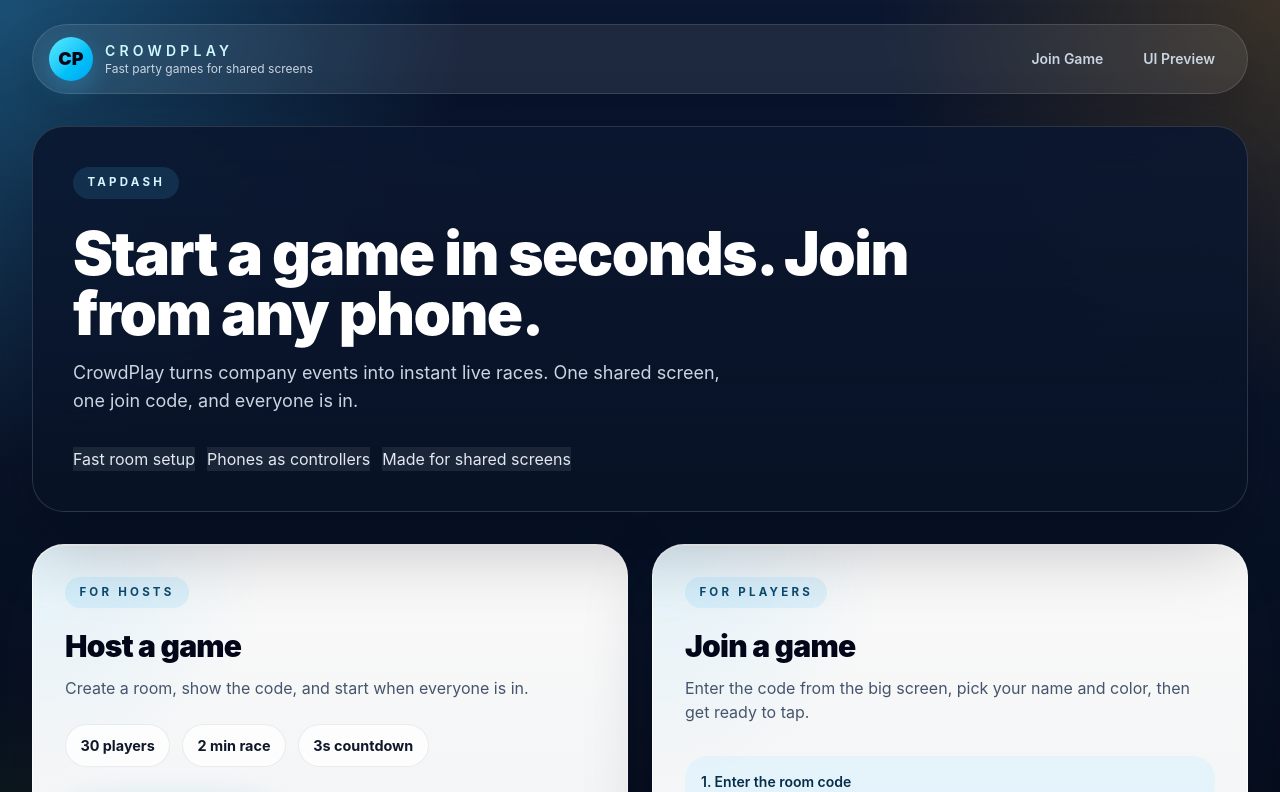
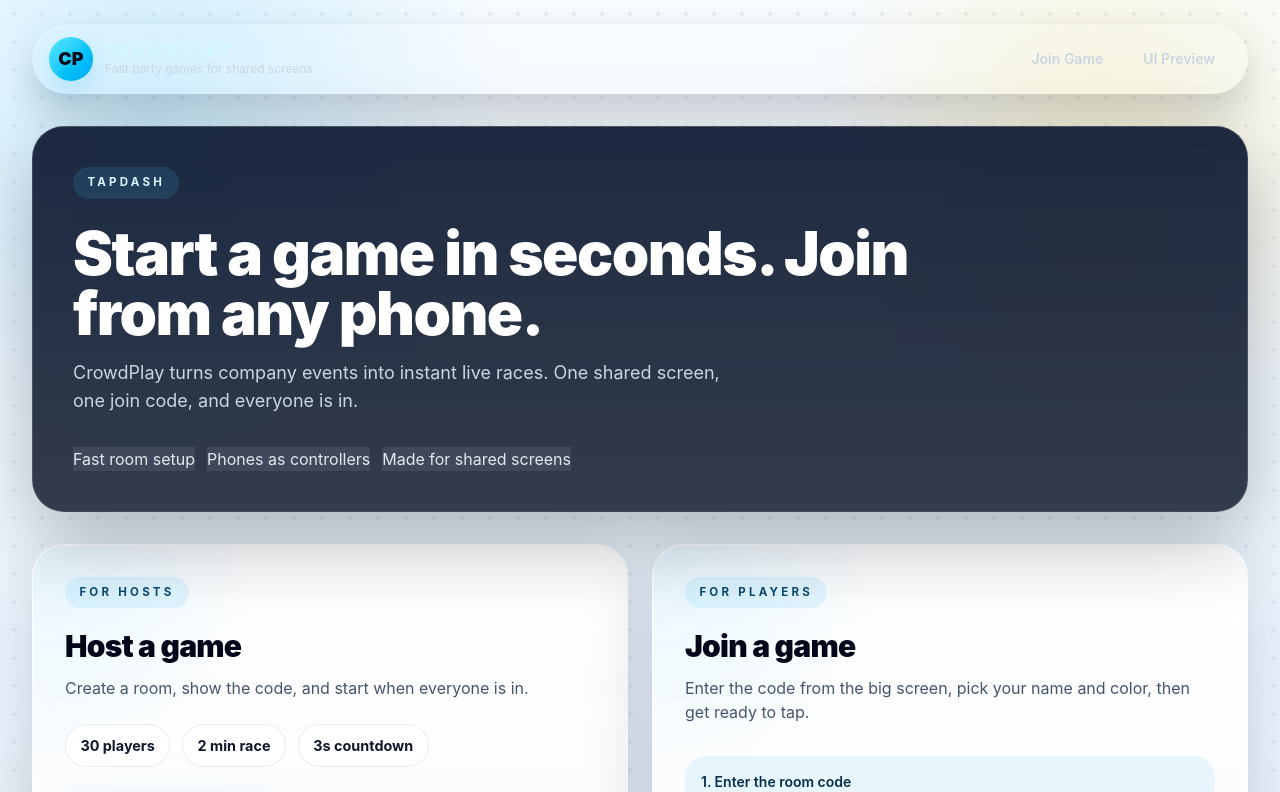
Before and after one commit to Arthur020292/CrowdPlay, a React (Vite) app in the folder apps/web/: page / in a window 1280 px wide. Shown: the top 792 px of the page. Built offline with nearby package versions, Linux system fonts and the light colour scheme.

Commit message:
Lighten background treatment

```diff
--- a/apps/web/src/styles/index.css
+++ b/apps/web/src/styles/index.css
@@ -27,10 +27,26 @@ body {
   margin: 0;
   min-width: 320px;
   background:
-    radial-gradient(circle at top left, rgba(56, 189, 248, 0.34), transparent 28%),
-    radial-gradient(circle at top right, rgba(245, 158, 11, 0.2), transparent 24%),
-    radial-gradient(circle at bottom left, rgba(132, 204, 22, 0.18), transparent 24%),
-    linear-gradient(180deg, #0b1730 0%, #081225 52%, #030712 100%);
+    radial-gradient(circle at 12% 10%, rgba(56, 189, 248, 0.22), transparent 24%),
+    radial-gradient(circle at 86% 14%, rgba(250, 204, 21, 0.18), transparent 20%),
+    radial-gradient(circle at 16% 82%, rgba(132, 204, 22, 0.14), transparent 18%),
+    radial-gradient(circle at 82% 76%, rgba(244, 114, 182, 0.12), transparent 18%),
+    radial-gradient(circle, rgba(148, 163, 184, 0.16) 1.6px, transparent 1.8px),
+    linear-gradient(180deg, #f8fcff 0%, #eef7ff 52%, #e7f1ff 100%);
+  background-size:
+    auto,
+    auto,
+    auto,
+    auto,
+    28px 28px,
+    auto;
+  background-position:
+    top left,
+    top right,
+    bottom left,
+    bottom right,
+    0 0,
+    center;
   color: #e2e8f0;
 }
 
```
